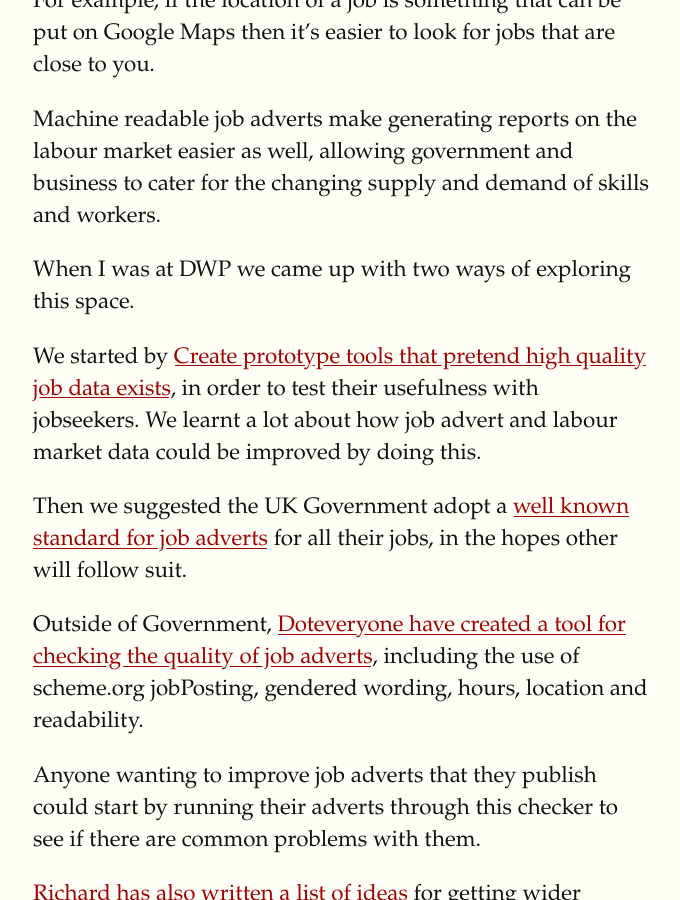
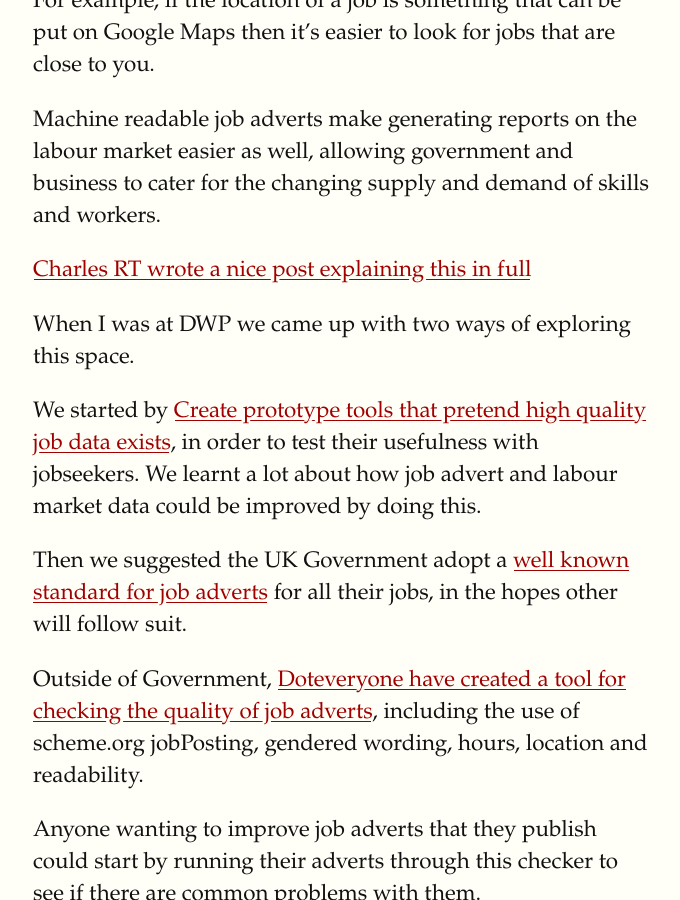
Before and after one commit to symroe/symroe.co.uk, a Jekyll site: the page built from _posts/2016-07-27-a-brief-history-of-job-posting-standard-in-government.md, in a window 1280 px wide and 900 px high, scrolled down 972 px. Shown: the whole window, without its empty margins (127-807 px from the left). Built offline with Jekyll 4.4.1, drawn with Linux system fonts in a browser that asks for light colours.

Commit message:
Add link to Charles RT's post

```diff
--- a/_posts/2016-07-27-a-brief-history-of-job-posting-standard-in-government.md
+++ b/_posts/2016-07-27-a-brief-history-of-job-posting-standard-in-government.md
@@ -19,6 +19,8 @@ For example, if the location of a job is something that can be put on Google Map
 
 Machine readable job adverts make generating reports on the labour market easier as well, allowing government and business to cater for the changing supply and demand of skills and workers.
 
+[Charles RT wrote a nice post explaining this in full](https://medium.com/@charlesrt/setting-an-open-standard-for-job-postings-9e548f8fc9bd#.ng6auvufw)
+
 When I was at DWP we came up with two ways of exploring this space.
 
 We started by [Create prototype tools that pretend high quality job data exists](https://digitaldwp.blog.gov.uk/2016/02/19/learning-through-prototyping-tools-for-universal-credit-claimants/), in order to test their usefulness with jobseekers. We learnt a lot about how job advert and labour market data could be improved by doing this.
```
